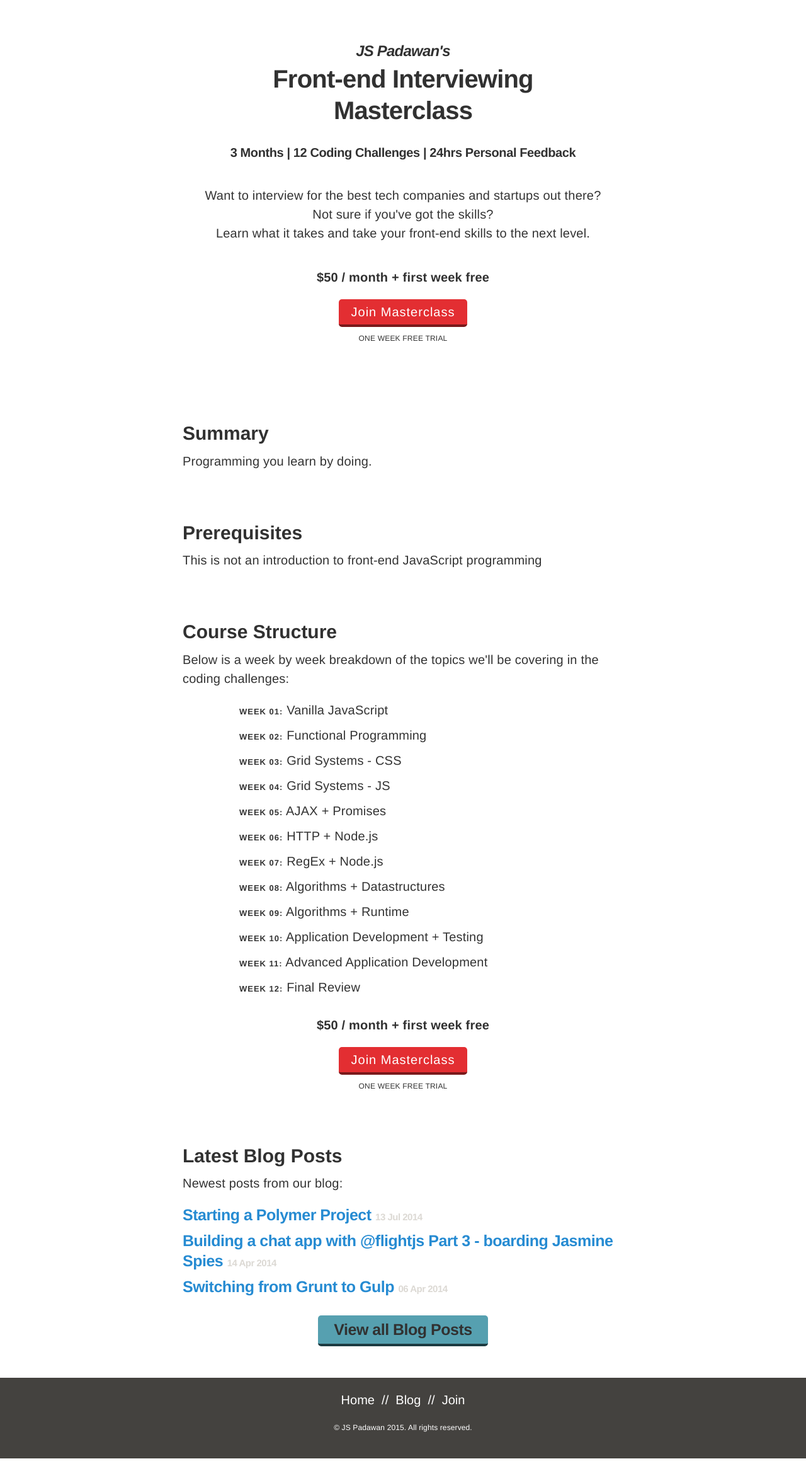
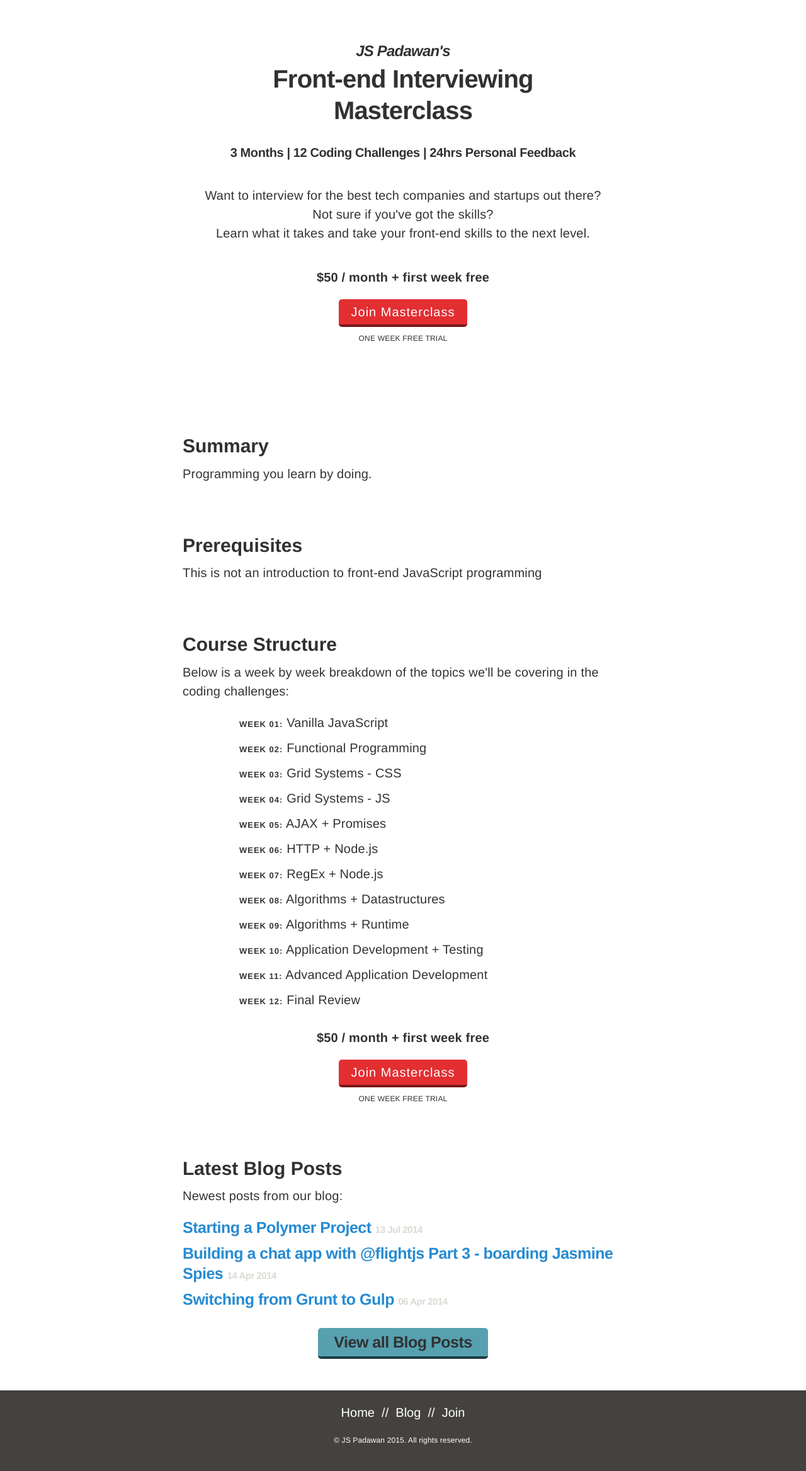
Before and after one commit to stefanRitter/jsblog, a Jekyll site: the page built from index.html, in a window 1280 px wide. Shown: the whole page at 63% size. Built offline with Jekyll 4.4.1, drawn with Linux system fonts in a browser that asks for light colours; the list of posts is cut into pages by our own code.

Commit message:
first copy

```diff
--- a/_sass/sections.sass
+++ b/_sass/sections.sass
@@ -1,6 +1,6 @@
 .intro
   text-align: center
-  padding-bottom: 2em
+  padding-bottom: 3em
   h1
     padding-bottom: 0.25em
   h1 > em
```
